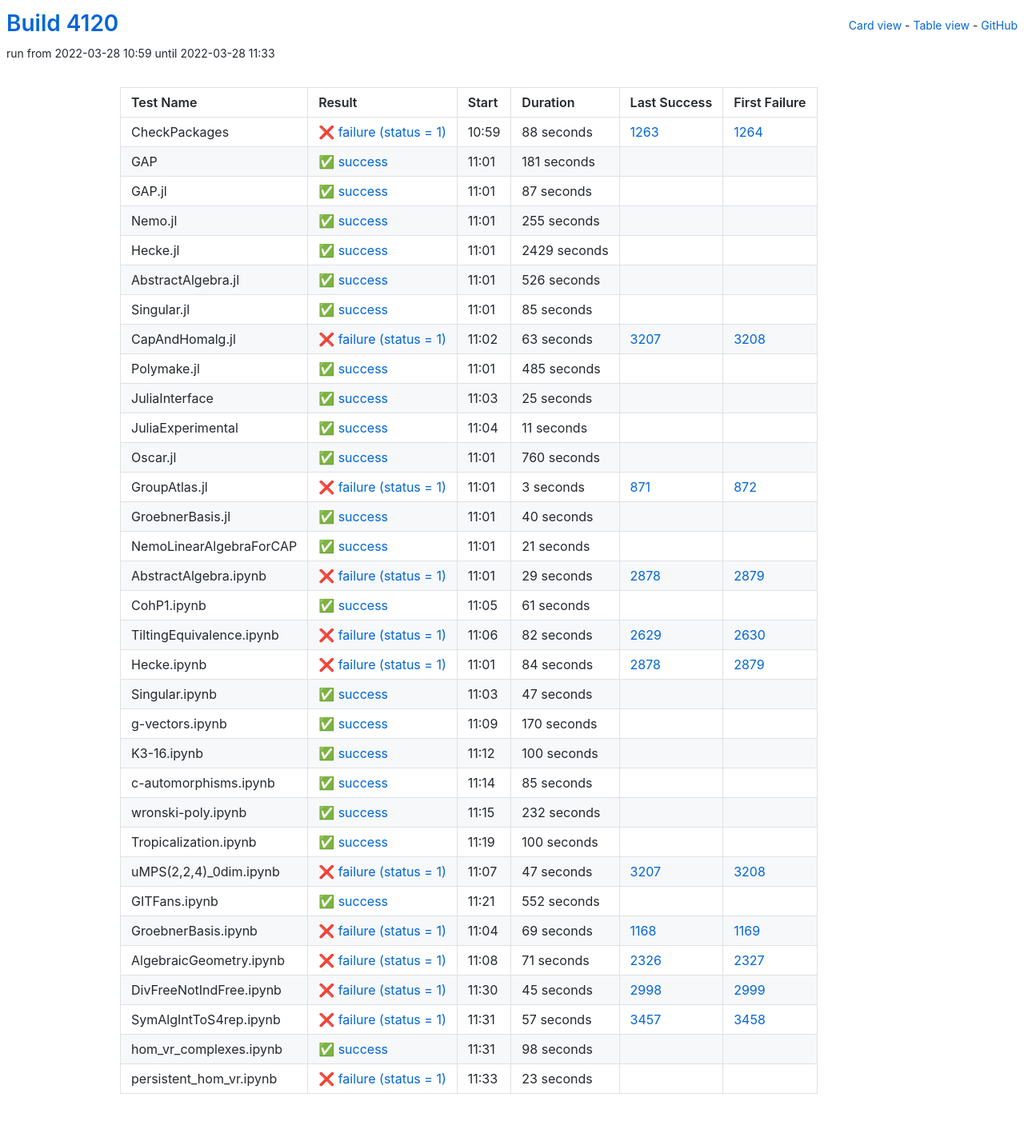
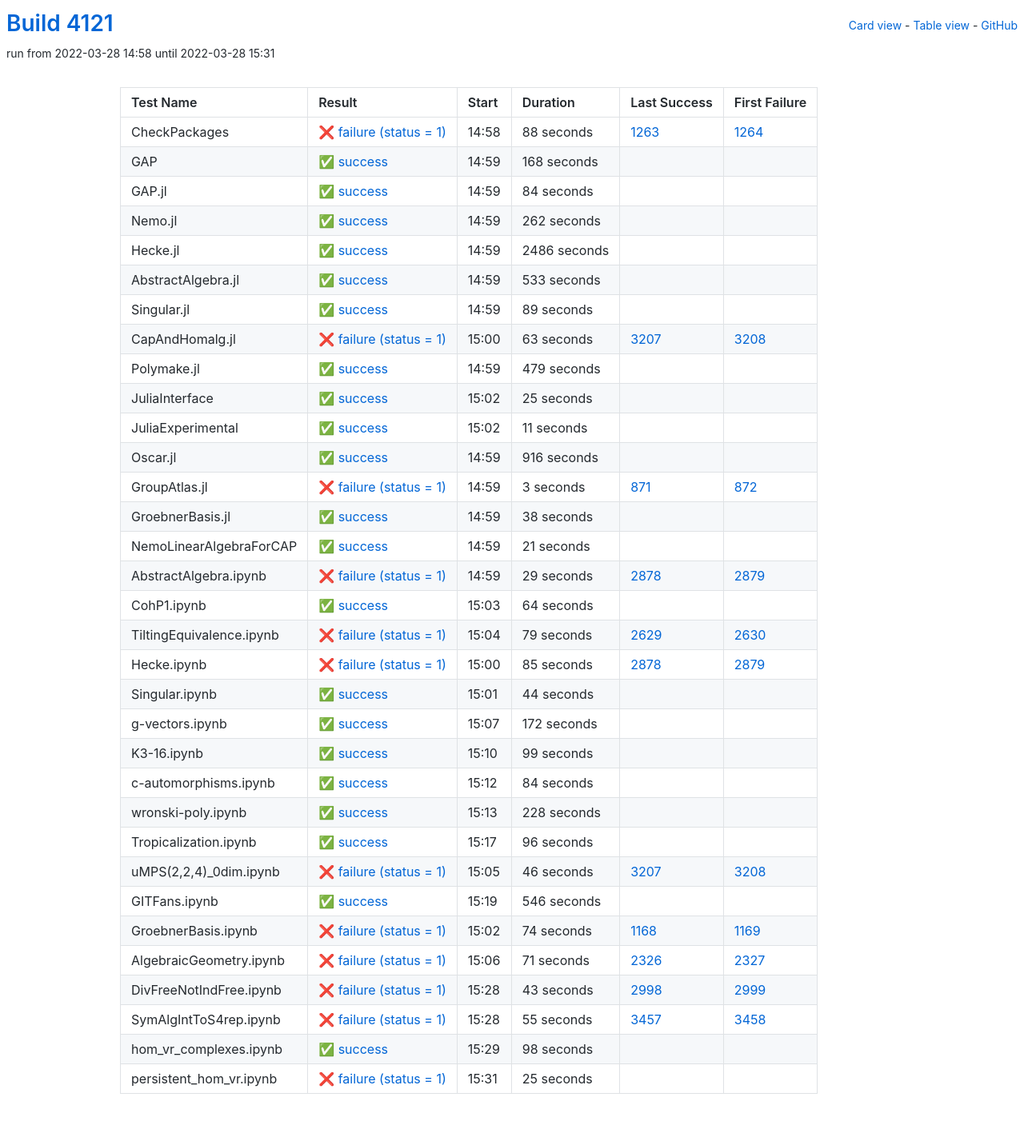
Before and after one commit to oscar-system/oscar-ci-status-stable, a Jekyll site: the page built from table.html, in a window 1280 px wide. Shown: the whole page at 80% size. Built offline with Jekyll 4.4.1, drawn with Linux system fonts in a browser that asks for light colours.

Commit message:
Build #4121

```diff
--- a/_data/ci.yml
+++ b/_data/ci.yml
@@ -1,6 +1,6 @@
 ---
-build: 4120
-build_url: https://oscarci.mathematik.uni-kl.de/job/oscar-stable/4120/
+build: 4121
+build_url: https://oscarci.mathematik.uni-kl.de/job/oscar-stable/4121/
 job: oscar-stable
 organization: oscar-system
 repo: oscar-ci-status-stable
@@ -8,8 +8,8 @@ repourl: https://github.com/oscar-system/oscar-ci-status-stable
 tests:
 - name: CheckPackages
   id: checkpackages
-  log: https://oscarci.mathematik.uni-kl.de/job/oscar-stable/4120/artifact/logs/build-4120/CheckPackages.log
-  start: 2022-03-28 10:59
+  log: https://oscarci.mathematik.uni-kl.de/job/oscar-stable/4121/artifact/logs/build-4121/CheckPackages.log
+  start: 2022-03-28 14:58
   success: false
   exitcode: 1
   status: failure
@@ -20,80 +20,80 @@ tests:
   first_failure_url: https://oscarci.mathematik.uni-kl.de/job/oscar-stable/1264/
 - name: GAP
   id: gap
-  log: https://oscarci.mathematik.uni-kl.de/job/oscar-stable/4120/artifact/logs/build-4120/GAP.log
-  start: 2022-03-28 11:01
+  log: https://oscarci.mathematik.uni-kl.de/job/oscar-stable/4121/artifact/logs/build-4121/GAP.log
+  start: 2022-03-28 14:59
   success: true
   exitcode: 0
   status: success
-  duration: 181
+  duration: 168
   last_success: false
   last_success_url:
   first_failure: false
   first_failure_url:
 - name: GAP.jl
   id: gap-jl
-  log: https://oscarci.mathematik.uni-kl.de/job/oscar-stable/4120/artifact/logs/build-4120/GAP.jl.log
-  start: 2022-03-28 11:01
+  log: https://oscarci.mathematik.uni-kl.de/job/oscar-stable/4121/artifact/logs/build-4121/GAP.jl.log
+  start: 2022-03-28 14:59
   success: true
   exitcode: 0
   status: success
-  duration: 87
+  duration: 84
   last_success: false
   last_success_url:
   first_failure: false
   first_failure_url:
 - name: Nemo.jl
   id: nemo-jl
-  log: https://oscarci.mathematik.uni-kl.de/job/oscar-stable/4120/artifact/logs/build-4120/Nemo.jl.log
-  start: 2022-03-28 11:01
+  log: https://oscarci.mathematik.uni-kl.de/job/oscar-stable/4121/artifact/logs/build-4121/Nemo.jl.log
+  start: 2022-03-28 14:59
   success: true
   exitcode: 0
   status: success
-  duration: 255
+  duration: 262
   last_success: false
   last_success_url:
   first_failure: false
   first_failure_url:
 - name: Hecke.jl
   id: hecke-jl
-  log: https://oscarci.mathematik.uni-kl.de/job/oscar-stable/4120/artifact/logs/build-4120/Hecke.jl.log
-  start: 2022-03-28 11:01
+  log: https://oscarci.mathematik.uni-kl.de/job/oscar-stable/4121/artifact/logs/build-4121/Hecke.jl.log
+  start: 2022-03-28 14:59
   success: true
   exitcode: 0
   status: success
-  duration: 2429
+  duration: 2486
   last_success: false
   last_success_url:
   first_failure: false
   first_failure_url:
 - name: AbstractAlgebra.jl
   id: abstractalgebra-jl
-  log: https://oscarci.mathematik.uni-kl.de/job/oscar-stable/4120/artifact/logs/build-4120/AbstractAlgebra.jl.log
-  start: 2022-03-28 11:01
+  log: https://oscarci.mathematik.uni-kl.de/job/oscar-stable/4121/artifact/logs/build-4121/AbstractAlgebra.jl.log
+  start: 2022-03-28 14:59
   success: true
   exitcode: 0
   status: success
-  duration: 526
+  duration: 533
   last_success: false
   last_success_url:
   first_failure: false
   first_failure_url:
 - name: Singular.jl
   id: singular-jl
-  log: https://oscarci.mathematik.uni-kl.de/job/oscar-stable/4120/artifact/logs/build-4120/Singular.jl.log
-  start: 2022-03-28 11:01
+  log: https://oscarci.mathematik.uni-kl.de/job/oscar-stable/4121/artifact/logs/build-4121/Singular.jl.log
+  start: 2022-03-28 14:59
   success: true
   exitcode: 0
   status: success
-  duration: 85
+  duration: 89
   last_success: false
   last_success_url:
   first_failure: false
   first_failure_url:
 - name: CapAndHomalg.jl
   id: capandhomalg-jl
-  log: https://oscarci.mathematik.uni-kl.de/job/oscar-stable/4120/artifact/logs/build-4120/CapAndHomalg.jl.log
-  start: 2022-03-28 11:02
+  log: https://oscarci.mathematik.uni-kl.de/job/oscar-stable/4121/artifact/logs/build-4121/CapAndHomalg.jl.log
+  start: 2022-03-28 15:00
   success: false
   exitcode: 1
   status: failure
@@ -104,20 +104,20 @@ tests:
   first_failure_url: https://oscarci.mathematik.uni-kl.de/job/oscar-stable/3208/
 - name: Polymake.jl
   id: polymake-jl
-  log: https://oscarci.mathematik.uni-kl.de/job/oscar-stable/4120/artifact/logs/build-4120/Polymake.jl.log
-  start: 2022-03-28 11:01
+  log: https://oscarci.mathematik.uni-kl.de/job/oscar-stable/4121/artifact/logs/build-4121/Polymake.jl.log
+  start: 2022-03-28 14:59
   success: true
   exitcode: 0
   status: success
-  duration: 485
+  duration: 479
   last_success: false
   last_success_url:
   first_failure: false
   first_failure_url:
 - name: JuliaInterface
   id: juliainterface
-  log: https://oscarci.mathematik.uni-kl.de/job/oscar-stable/4120/artifact/logs/build-4120/JuliaInterface.log
-  start: 2022-03-28 11:03
+  log: https://oscarci.mathematik.uni-kl.de/job/oscar-stable/4121/artifact/logs/build-4121/JuliaInterface.log
+  start: 2022-03-28 15:02
   success: true
   exitcode: 0
   status: success
@@ -128,8 +128,8 @@ tests:
   first_failure_url:
 - name: JuliaExperimental
   id: juliaexperimental
-  log: https://oscarci.mathematik.uni-kl.de/job/oscar-stable/4120/artifact/logs/build-4120/JuliaExperimental.log
-  start: 2022-03-28 11:04
+  log: https://oscarci.mathematik.uni-kl.de/job/oscar-stable/4121/artifact/logs/build-4121/JuliaExperimental.log
+  start: 2022-03-28 15:02
   success: true
   exitcode: 0
   status: success
@@ -140,20 +140,20 @@ tests:
   first_failure_url:
 - name: Oscar.jl
   id: oscar-jl
-  log: https://oscarci.mathematik.uni-kl.de/job/oscar-stable/4120/artifact/logs/build-4120/Oscar.jl.log
-  start: 2022-03-28 11:01
+  log: https://oscarci.mathematik.uni-kl.de/job/oscar-stable/4121/artifact/logs/build-4121/Oscar.jl.log
+  start: 2022-03-28 14:59
   success: true
   exitcode: 0
   status: success
-  duration: 760
+  duration: 916
   last_success: false
   last_success_url:
   first_failure: false
   first_failure_url:
 - name: GroupAtlas.jl
   id: groupatlas-jl
-  log: https://oscarci.mathematik.uni-kl.de/job/oscar-stable/4120/artifact/logs/build-4120/GroupAtlas.jl.log
-  start: 2022-03-28 11:01
+  log: https://oscarci.mathematik.uni-kl.de/job/oscar-stable/4121/artifact/logs/build-4121/GroupAtlas.jl.log
+  start: 2022-03-28 14:59
   success: false
   exitcode: 1
   status: failure
@@ -164,20 +164,20 @@ tests:
   first_failure_url: https://oscarci.mathematik.uni-kl.de/job/oscar-stable/872/
 - name: GroebnerBasis.jl
   id: groebnerbasis-jl
-  log: https://oscarci.mathematik.uni-kl.de/job/oscar-stable/4120/artifact/logs/build-4120/GroebnerBasis.jl.log
-  start: 2022-03-28 11:01
+  log: https://oscarci.mathematik.uni-kl.de/job/oscar-stable/4121/artifact/logs/build-4121/GroebnerBasis.jl.log
+  start: 2022-03-28 14:59
   success: true
   exitcode: 0
   status: success
-  duration: 40
+  duration: 38
   last_success: false
   last_success_url:
   first_failure: false
   first_failure_url:
 - name: NemoLinearAlgebraForCAP
   id: nemolinearalgebraforcap
-  log: https://oscarci.mathematik.uni-kl.de/job/oscar-stable/4120/artifact/logs/build-4120/NemoLinearAlgebraForCAP.log
-  start: 2022-03-28 11:01
+  log: https://oscarci.mathematik.uni-kl.de/job/oscar-stable/4121/artifact/logs/build-4121/NemoLinearAlgebraForCAP.log
+  start: 2022-03-28 14:59
   success: true
   exitcode: 0
   status: success
@@ -188,8 +188,8 @@ tests:
   first_failure_url:
 - name: AbstractAlgebra.ipynb
   id: abstractalgebra-ipynb
-  log: https://oscarci.mathematik.uni-kl.de/job/oscar-stable/4120/artifact/logs/build-4120/AbstractAlgebra.ipynb.log
-  start: 2022-03-28 11:01
+  log: https://oscarci.mathematik.uni-kl.de/job/oscar-stable/4121/artifact/logs/build-4121/AbstractAlgebra.ipynb.log
+  start: 2022-03-28 14:59
   success: false
   exitcode: 1
   status: failure
@@ -200,152 +200,152 @@ tests:
   first_failure_url: https://oscarci.mathematik.uni-kl.de/job/oscar-stable/2879/
 - name: CohP1.ipynb
   id: cohp1-ipynb
-  log: https://oscarci.mathematik.uni-kl.de/job/oscar-stable/4120/artifact/logs/build-4120/CohP1.ipynb.log
-  start: 2022-03-28 11:05
+  log: https://oscarci.mathematik.uni-kl.de/job/oscar-stable/4121/artifact/logs/build-4121/CohP1.ipynb.log
+  start: 2022-03-28 15:03
   success: true
   exitcode: 0
   status: success
-  duration: 61
+  duration: 64
   last_success: false
   last_success_url:
   first_failure: false
   first_failure_url:
 - name: TiltingEquivalence.ipynb
   id: tiltingequivalence-ipynb
-  log: https://oscarci.mathematik.uni-kl.de/job/oscar-stable/4120/artifact/logs/build-4120/TiltingEquivalence.ipynb.log
-  start: 2022-03-28 11:06
+  log: https://oscarci.mathematik.uni-kl.de/job/oscar-stable/4121/artifact/logs/build-4121/TiltingEquivalence.ipynb.log
+  start: 2022-03-28 15:04
   success: false
   exitcode: 1
   status: failure
-  duration: 82
+  duration: 79
   last_success: 2629
   last_success_url: https://oscarci.mathematik.uni-kl.de/job/oscar-stable/2629/
   first_failure: 2630
   first_failure_url: https://oscarci.mathematik.uni-kl.de/job/oscar-stable/2630/
 - name: Hecke.ipynb
   id: hecke-ipynb
-  log: https://oscarci.mathematik.uni-kl.de/job/oscar-stable/4120/artifact/logs/build-4120/Hecke.ipynb.log
-  start: 2022-03-28 11:01
+  log: https://oscarci.mathematik.uni-kl.de/job/oscar-stable/4121/artifact/logs/build-4121/Hecke.ipynb.log
+  start: 2022-03-28 15:00
   success: false
   exitcode: 1
   status: failure
-  duration: 84
+  duration: 85
   last_success: 2878
   last_success_url: https://oscarci.mathematik.uni-kl.de/job/oscar-stable/2878/
   first_failure: 2879
   first_failure_url: https://oscarci.mathematik.uni-kl.de/job/oscar-stable/2879/
 - name: Singular.ipynb
   id: singular-ipynb
-  log: https://oscarci.mathematik.uni-kl.de/job/oscar-stable/4120/artifact/logs/build-4120/Singular.ipynb.log
-  start: 2022-03-28 11:03
+  log: https://oscarci.mathematik.uni-kl.de/job/oscar-stable/4121/artifact/logs/build-4121/Singular.ipynb.log
+  start: 2022-03-28 15:01
   success: true
   exitcode: 0
   status: success
-  duration: 47
+  duration: 44
   last_success: false
   last_success_url:
   first_failure: false
   first_failure_url:
 - name: g-vectors.ipynb
   id: g-vectors-ipynb
-  log: https://oscarci.mathematik.uni-kl.de/job/oscar-stable/4120/artifact/logs/build-4120/g-vectors.ipynb.log
-  start: 2022-03-28 11:09
+  log: https://oscarci.mathematik.uni-kl.de/job/oscar-stable/4121/artifact/logs/build-4121/g-vectors.ipynb.log
+  start: 2022-03-28 15:07
   success: true
   exitcode: 0
   status: success
-  duration: 170
+  duration: 172
   last_success: false
   last_success_url:
   first_failure: false
   first_failure_url:
 - name: K3-16.ipynb
   id: k3-16-ipynb
-  log: https://oscarci.mathematik.uni-kl.de/job/oscar-stable/4120/artifact/logs/build-4120/K3-16.ipynb.log
-  start: 2022-03-28 11:12
+  log: https://oscarci.mathematik.uni-kl.de/job/oscar-stable/4121/artifact/logs/build-4121/K3-16.ipynb.log
+  start: 2022-03-28 15:10
   success: true
   exitcode: 0
   status: success
-  duration: 100
+  duration: 99
   last_success: false
   last_success_url:
   first_failure: false
   first_failure_url:
 - name: c-automorphisms.ipynb
   id: c-automorphisms-ipynb
-  log: https://oscarci.mathematik.uni-kl.de/job/oscar-stable/4120/artifact/logs/build-4120/c-automorphisms.ipynb.log
-  start: 2022-03-28 11:14
+  log: https://oscarci.mathematik.uni-kl.de/job/oscar-stable/4121/artifact/logs/build-4121/c-automorphisms.ipynb.log
+  start: 2022-03-28 15:12
   success: true
   exitcode: 0
   status: success
-  duration: 85
+  duration: 84
   last_success: false
   last_success_url:
   first_failure: false
   first_failure_url:
 - name: wronski-poly.ipynb
   id: wronski-poly-ipynb
-  log: https://oscarci.mathematik.uni-kl.de/job/oscar-stable/4120/artifact/logs/build-4120/wronski-poly.ipynb.log
-  start: 2022-03-28 11:15
+  log: https://oscarci.mathematik.uni-kl.de/job/oscar-stable/4121/artifact/logs/build-4121/wronski-poly.ipynb.log
+  start: 2022-03-28 15:13
   success: true
   exitcode: 0
   status: success
-  duration: 232
+  duration: 228
   last_success: false
   last_success_url:
   first_failure: false
   first_failure_url:
 - name: Tropicalization.ipynb
   id: tropicalization-ipynb
-  log: https://oscarci.mathematik.uni-kl.de/job/oscar-stable/4120/artifact/logs/build-4120/Tropicalization.ipynb.log
-  start: 2022-03-28 11:19
+  log: https://oscarci.mathematik.uni-kl.de/job/oscar-stable/4121/artifact/logs/build-4121/Tropicalization.ipynb.log
+  start: 2022-03-28 15:17
   success: true
   exitcode: 0
   status: success
-  duration: 100
+  duration: 96
   last_success: false
   last_success_url:
   first_failure: false
   first_failure_url:
 - name: uMPS(2,2,4)_0dim.ipynb
   id: umps-2-2-4-0dim-ipynb
-  log: https://oscarci.mathematik.uni-kl.de/job/oscar-stable/4120/artifact/logs/build-4120/uMPS-2-2-4-_0dim.ipynb.log
-  start: 2022-03-28 11:07
+  log: https://oscarci.mathematik.uni-kl.de/job/oscar-stable/4121/artifact/logs/build-4121/uMPS-2-2-4-_0dim.ipynb.log
+  start: 2022-03-28 15:05
   success: false
   exitcode: 1
   status: failure
-  duration: 47
+  duration: 46
   last_success: 3207
   last_success_url: https://oscarci.mathematik.uni-kl.de/job/oscar-stable/3207/
   first_failure: 3208
   first_failure_url: https://oscarci.mathematik.uni-kl.de/job/oscar-stable/3208/
 - name: GITFans.ipynb
   id: gitfans-ipynb
-  log: https://oscarci.mathematik.uni-kl.de/job/oscar-stable/4120/artifact/logs/build-4120/GITFans.ipynb.log
-  start: 2022-03-28 11:21
+  log: https://oscarci.mathematik.uni-kl.de/job/oscar-stable/4121/artifact/logs/build-4121/GITFans.ipynb.log
+  start: 2022-03-28 15:19
   success: true
   exitcode: 0
   status: success
-  duration: 552
+  duration: 546
   last_success: false
   last_success_url:
   first_failure: false
   first_failure_url:
 - name: GroebnerBasis.ipynb
   id: groebnerbasis-ipynb
-  log: https://oscarci.mathematik.uni-kl.de/job/oscar-stable/4120/artifact/logs/build-4120/GroebnerBasis.ipynb.log
-  start: 2022-03-28 11:04
+  log: https://oscarci.mathematik.uni-kl.de/job/oscar-stable/4121/artifact/logs/build-4121/GroebnerBasis.ipynb.log
+  start: 2022-03-28 15:02
   success: false
   exitcode: 1
   status: failure
-  duration: 69
+  duration: 74
   last_success: 1168
   last_success_url: https://oscarci.mathematik.uni-kl.de/job/oscar-stable/1168/
   first_failure: 1169
   first_failure_url: https://oscarci.mathematik.uni-kl.de/job/oscar-stable/1169/
 - name: AlgebraicGeometry.ipynb
   id: algebraicgeometry-ipynb
-  log: https://oscarci.mathematik.uni-kl.de/job/oscar-stable/4120/artifact/logs/build-4120/AlgebraicGeometry.ipynb.log
-  start: 2022-03-28 11:08
+  log: https://oscarci.mathematik.uni-kl.de/job/oscar-stable/4121/artifact/logs/build-4121/AlgebraicGeometry.ipynb.log
+  start: 2022-03-28 15:06
   success: false
   exitcode: 1
   status: failure
@@ -356,32 +356,32 @@ tests:
   first_failure_url: https://oscarci.mathematik.uni-kl.de/job/oscar-stable/2327/
 - name: DivFreeNotIndFree.ipynb
   id: divfreenotindfree-ipynb
-  log: https://oscarci.mathematik.uni-kl.de/job/oscar-stable/4120/artifact/logs/build-4120/DivFreeNotIndFree.ipynb.log
-  start: 2022-03-28 11:30
+  log: https://oscarci.mathematik.uni-kl.de/job/oscar-stable/4121/artifact/logs/build-4121/DivFreeNotIndFree.ipynb.log
+  start: 2022-03-28 15:28
   success: false
   exitcode: 1
   status: failure
-  duration: 45
+  duration: 43
   last_success: 2998
   last_success_url: https://oscarci.mathematik.uni-kl.de/job/oscar-stable/2998/
   first_failure: 2999
   first_failure_url: https://oscarci.mathematik.uni-kl.de/job/oscar-stable/2999/
 - name: SymAlgIntToS4rep.ipynb
   id: symalginttos4rep-ipynb
-  log: https://oscarci.mathematik.uni-kl.de/job/oscar-stable/4120/artifact/logs/build-4120/SymAlgIntToS4rep.ipynb.log
-  start: 2022-03-28 11:31
+  log: https://oscarci.mathematik.uni-kl.de/job/oscar-stable/4121/artifact/logs/build-4121/SymAlgIntToS4rep.ipynb.log
+  start: 2022-03-28 15:28
   success: false
   exitcode: 1
   status: failure
-  duration: 57
+  duration: 55
   last_success: 3457
   last_success_url: https://oscarci.mathematik.uni-kl.de/job/oscar-stable/3457/
   first_failure: 3458
   first_failure_url: https://oscarci.mathematik.uni-kl.de/job/oscar-stable/3458/
 - name: hom_vr_complexes.ipynb
   id: hom-vr-complexes-ipynb
-  log: https://oscarci.mathematik.uni-kl.de/job/oscar-stable/4120/artifact/logs/build-4120/hom_vr_complexes.ipynb.log
-  start: 2022-03-28 11:31
+  log: https://oscarci.mathematik.uni-kl.de/job/oscar-stable/4121/artifact/logs/build-4121/hom_vr_complexes.ipynb.log
+  start: 2022-03-28 15:29
   success: true
   exitcode: 0
   status: success
@@ -392,12 +392,12 @@ tests:
   first_failure_url:
 - name: persistent_hom_vr.ipynb
   id: persistent-hom-vr-ipynb
-  log: https://oscarci.mathematik.uni-kl.de/job/oscar-stable/4120/artifact/logs/build-4120/persistent_hom_vr.ipynb.log
-  start: 2022-03-28 11:33
+  log: https://oscarci.mathematik.uni-kl.de/job/oscar-stable/4121/artifact/logs/build-4121/persistent_hom_vr.ipynb.log
+  start: 2022-03-28 15:31
   success: false
   exitcode: 1
   status: failure
-  duration: 23
+  duration: 25
   last_success: false
   last_success_url:
   first_failure: false
```
Also changed, not shown: README.md.
